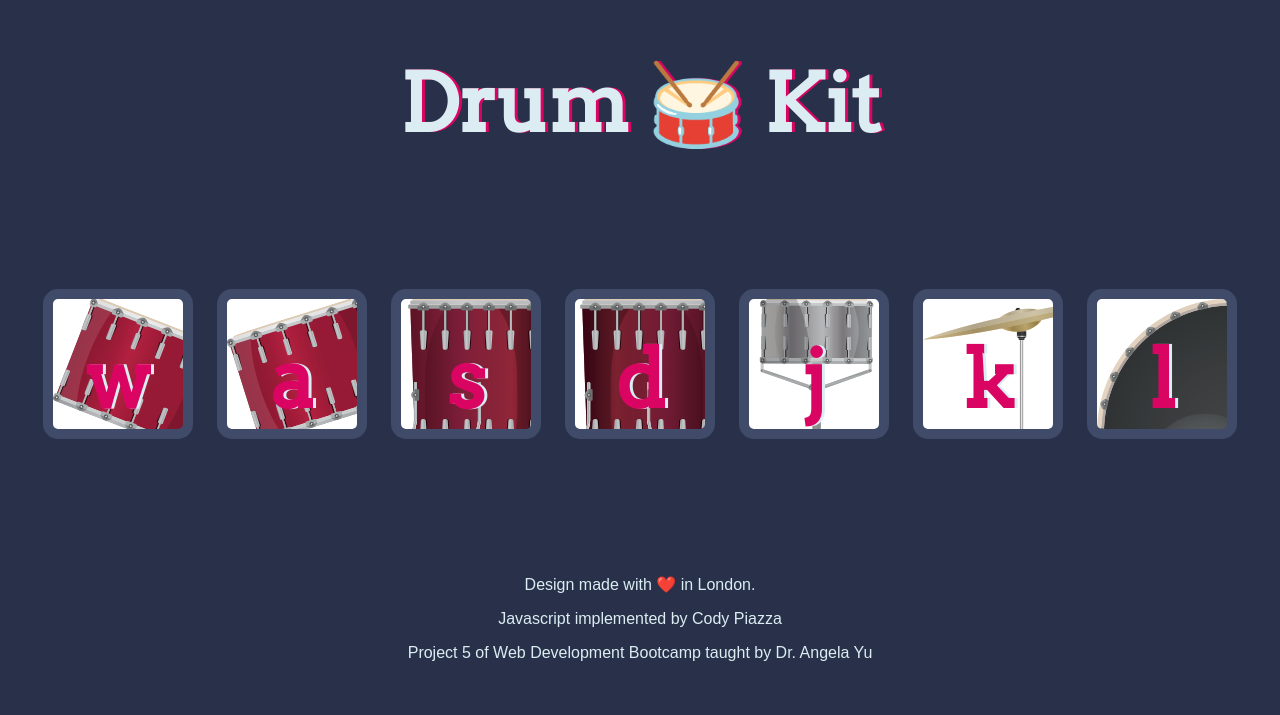
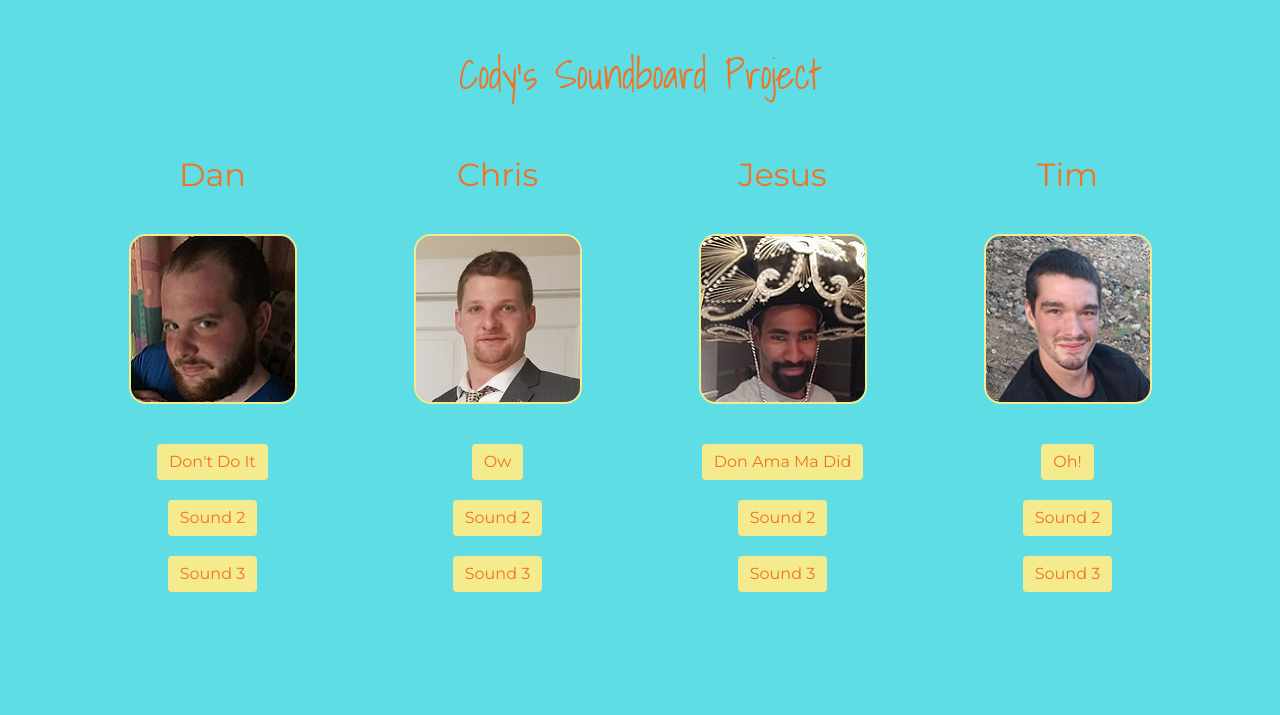
Before and after one commit to cpiazza01/DrumKit, a plain HTML site: page index.html in a window 1280 px wide. Drawn offline with nearby package versions, Linux system fonts and the light colour scheme.

Commit message:
added one sound to everyone now. more to come

```diff
--- a/index.html
+++ b/index.html
@@ -3,31 +3,68 @@
 
 <head>
   <meta charset="utf-8">
-  <title>Drum Kit</title>
+  <title>Cody's Friends - Soundboard</title>
+
+  <!-- Bootstrap Stylesheet -->
+  <link rel="stylesheet" href="https://stackpath.bootstrapcdn.com/bootstrap/4.5.0/css/bootstrap.min.css" integrity="sha384-9aIt2nRpC12Uk9gS9baDl411NQApFmC26EwAOH8WgZl5MYYxFfc+NcPb1dKGj7Sk" crossorigin="anonymous">
+
+  <!-- Personal CSS -->
   <link rel="stylesheet" href="styles.css">
-  <link href="https://fonts.googleapis.com/css?family=Arvo" rel="stylesheet">
+
+  <!-- Google Fonts -->
+  <link href="https://fonts.googleapis.com/css2?family=Montserrat&family=Shadows+Into+Light&display=swap" rel="stylesheet">
+
+
 </head>
 
 <body>
-
-  <h1 id="title">Drum 🥁 Kit</h1>
-  <div class="set">
-    <button class="w drum">w</button>
-    <button class="a drum">a</button>
-    <button class="s drum">s</button>
-    <button class="d drum">d</button>
-    <button class="j drum">j</button>
-    <button class="k drum">k</button>
-    <button class="l drum">l</button>
+  <div class="container">
+    <div class="row">
+      <div class="col heading">
+        <h1>Cody's Soundboard Project</h1>
+      </div>
+    </div>
+    <div class="row">
+      <div class="col-lg-3 dan">
+        <h2>Dan</h2>
+        <img src="images/dan.png" alt="dan-picture">
+        <button type="button" class="btn btn-primary btn-sound">Don't Do It</button>
+        <button type="button" class="btn btn-primary btn-sound">Sound 2</button>
+        <button type="button" class="btn btn-primary btn-sound">Sound 3</button>
+      </div>
+      <div class="col-lg-3 chris">
+        <h2>Chris</h2>
+        <img src="images/chris.png" alt="chris-picture">
+        <button type="button" class="btn btn-primary btn-sound">Ow</button>
+        <button type="button" class="btn btn-primary btn-sound">Sound 2</button>
+        <button type="button" class="btn btn-primary btn-sound">Sound 3</button>
+      </div>
+      <div class="col-lg-3 jesus">
+        <h2>Jesus</h2>
+        <img src="images/jesus.png" alt="jesus-picture">
+        <button type="button" class="btn btn-primary btn-sound">Don Ama Ma Did</button>
+        <button type="button" class="btn btn-primary btn-sound">Sound 2</button>
+        <button type="button" class="btn btn-primary btn-sound">Sound 3</button>
+      </div>
+      <div class="col-lg-3 tim">
+        <h2>Tim</h2>
+        <img src="images/tim.png" alt="tim-picture">
+        <button type="button" class="btn btn-primary btn-sound">Oh!</button>
+        <button type="button" class="btn btn-primary btn-sound">Sound 2</button>
+        <button type="button" class="btn btn-primary btn-sound">Sound 3</button>
+      </div>
+    </div>
   </div>
 
+  <!-- Font Awesome -->
+  <script src="https://kit.fontawesome.com/9a13f98bc2.js" crossorigin="anonymous"></script>
 
-  <footer>
-    <p>Design made with ❤️ in London.</p>
-    <p>Javascript implemented by Cody Piazza</p>
-    <p>Project 5 of Web Development Bootcamp taught by Dr. Angela Yu</p>
-  </footer>
+  <!-- Bootstrap Scripts -->
+  <script src="https://code.jquery.com/jquery-3.5.1.slim.min.js" integrity="sha384-DfXdz2htPH0lsSSs5nCTpuj/zy4C+OGpamoFVy38MVBnE+IbbVYUew+OrCXaRkfj" crossorigin="anonymous"></script>
+  <script src="https://cdn.jsdelivr.net/npm/popper.js@1.16.0/dist/umd/popper.min.js" integrity="sha384-Q6E9RHvbIyZFJoft+2mJbHaEWldlvI9IOYy5n3zV9zzTtmI3UksdQRVvoxMfooAo" crossorigin="anonymous"></script>
+  <script src="https://stackpath.bootstrapcdn.com/bootstrap/4.5.0/js/bootstrap.min.js" integrity="sha384-OgVRvuATP1z7JjHLkuOU7Xw704+h835Lr+6QL9UvYjZE3Ipu6Tp75j7Bh/kR0JKI" crossorigin="anonymous"></script>
 
+  <!-- Personal Javascript -->
   <script type="text/javascript" src="index.js"></script>
 </body>
 
--- a/index.js
+++ b/index.js
@@ -1,57 +1,22 @@
-// document.addEventListener("click", function(event) {
-//   if (event.target.tagName==="BUTTON") {
-//     alert("I got clicked.");
-// //   }
-// });
-var myButtons = document.querySelectorAll(".drum");
-myButtons.forEach(function(elem) {
-  elem.addEventListener('click', function() {
-    makeSound(this.innerHTML);
-    buttonAnimation(this.innerHTML);
-  })
+
+document.addEventListener("click", function(event) {
+  switch (event.target.innerHTML) {
+    case "Don't Do It":
+      var danDies = new Audio("sounds/dan-dies.mp3");
+      danDies.play();
+      break;
+      case "Ow":
+        var chrisOw = new Audio("sounds/chris-ow.mp3");
+        chrisOw.play();
+        break;
+        case "Oh!":
+          var timOh = new Audio("sounds/tim-oh.mp3");
+          timOh.play();
+          break;
+          case "Don Ama Ma Did":
+            var jesusDon = new Audio("sounds/don-ama-ma-did.mp3");
+            jesusDon.play();
+            break;
+    default: console.log(event.target.innerHTML);
+  }
 })
-document.addEventListener("keydown", function(event) {
-  makeSound(event.key);
-  buttonAnimation(event.key);
-})
-
-function makeSound(keyOrInnerHTML) {
-  switch (keyOrInnerHTML) {
-    case "w":
-      var tom1Sound = new Audio("sounds/tom-1.mp3");
-      tom1Sound.play();
-      break;
-    case "a":
-      var tom2Sound = new Audio("sounds/tom-2.mp3");
-      tom2Sound.play();
-      break;
-    case "s":
-      var tom3Sound = new Audio("sounds/tom-3.mp3");
-      tom3Sound.play();
-      break;
-    case "d":
-      var tom4Sound = new Audio("sounds/tom-4.mp3");
-      tom4Sound.play();
-      break;
-    case "j":
-      var snareSound = new Audio("sounds/snare.mp3");
-      snareSound.play();
-      break;
-    case "k":
-      var crashSound = new Audio("sounds/crash.mp3");
-      crashSound.play();
-      break;
-    case "l":
-      var kickBassSound = new Audio("sounds/kick-bass.mp3");
-      kickBassSound.play();
-      break;
-    default: console.log(keyOrInnerHTML);
-  }
-}
-
-function buttonAnimation(keyOrInnerHTML) {
-  document.querySelector("." + keyOrInnerHTML).classList.add("pressed");
-  setTimeout(function () {
-    document.querySelector("." + keyOrInnerHTML).classList.remove("pressed");
-  }, 100);
-}
--- a/styles.css
+++ b/styles.css
@@ -1,81 +1,42 @@
+/* Fonts
+font-family: 'Montserrat', sans-serif;
+font-family: 'Shadows Into Light', cursive;
+*/
+
 body {
   text-align: center;
-  background-color: #283149;
+  font-family: 'Montserrat', sans-serif;
+  background-color: #5fdde5;
+  color: #f37121;
 }
 
-h1 {
-  font-size: 5rem;
-  color: #DBEDF3;
-  font-family: "Arvo", cursive;
-  text-shadow: 3px 0 #DA0463;
-
+img {
+  display: block;
+  margin: 40px auto;
+  border: solid 2px #f4ea8e;
+  border-radius: 10%;
 }
 
-footer {
-  color: #DBEDF3;
-  font-family: sans-serif;
+
+
+
+.row .col-lg-3 {
+  margin-bottom: 100px;
 }
 
-.w {
-  background-image: url("images/tom1.png");
+.btn-sound, .btn-sound:focus, .btn-sound:visited {
+  background-color: #f4ea8e;
+  color: #f37121;
+  border: none;
+  display: block;
+  margin: 20px auto;
+}
+.btn-sound:hover {
+  color: #5fdde5;
+  background-color: #f37121;
 }
 
-.a {
-  background-image: url("images/tom2.png");
+.heading{
+  font-family: 'Shadows Into Light', cursive;
+  padding: 50px;
 }
-
-.s {
-  background-image: url("images/tom3.png");
-}
-
-.d {
-  background-image: url("images/tom4.png");
-}
-
-.j {
-  background-image: url("images/snare.png");
-}
-
-.k {
-  background-image: url("images/crash.png");
-}
-
-.l {
-  background-image: url("images/kick.png");
-}
-
-.set {
-  margin: 10% auto;
-}
-
-.game-over {
-  background-color: red;
-  opacity: 0.8;
-}
-
-.pressed {
-  box-shadow: 0 3px 4px 0 #DBEDF3;
-  opacity: 0.5;
-}
-
-.red {
-  color: red;
-}
-
-.drum {
-  outline: none;
-  border: 10px solid #404B69;
-  font-size: 5rem;
-  font-family: 'Arvo', cursive;
-  line-height: 2;
-  font-weight: 900;
-  color: #DA0463;
-  text-shadow: 3px 0 #DBEDF3;
-  border-radius: 15px;
-  display: inline-block;
-  width: 150px;
-  height: 150px;
-  text-align: center;
-  margin: 10px;
-  background-color: white;
-}
```
Also changed, not shown: images/chris.png (added), images/dan.png (added), images/jesus.png (added), images/tim.png (added), images/zach.png (added), 4 other files.
